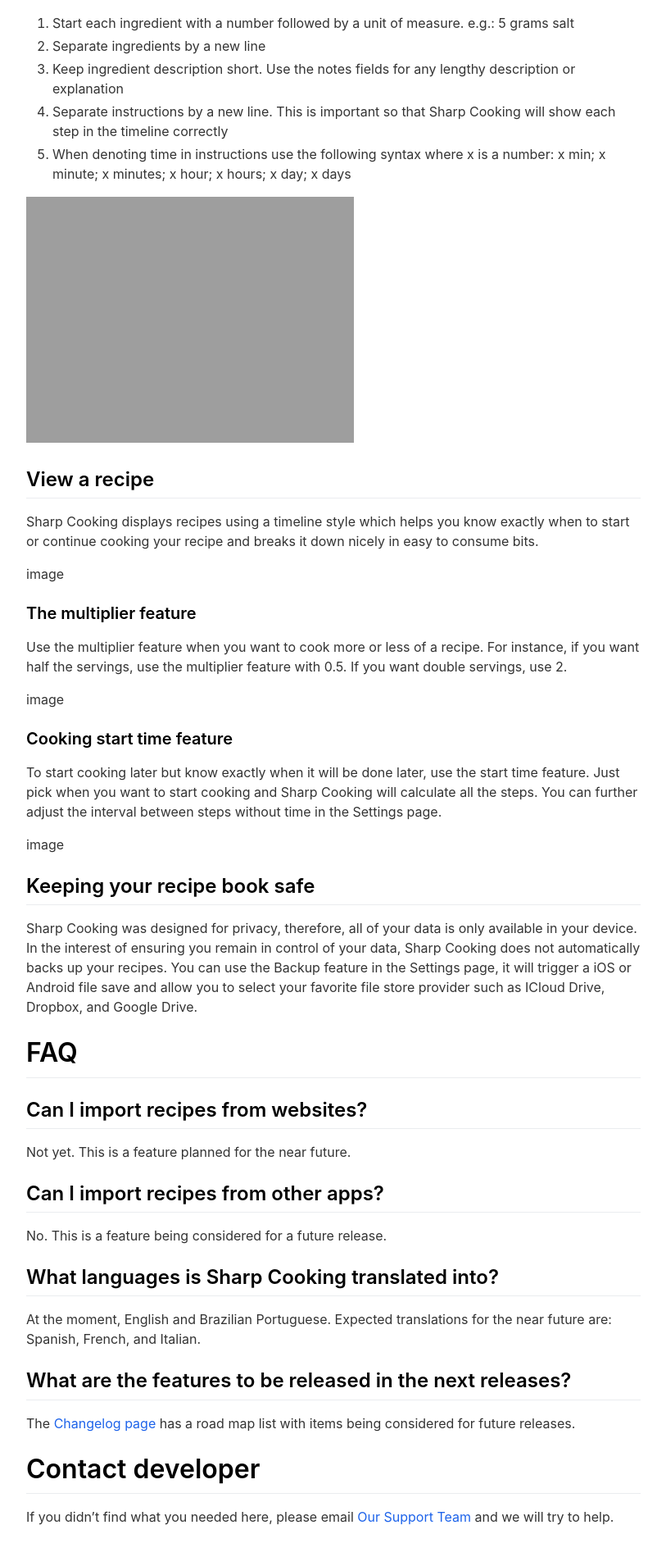
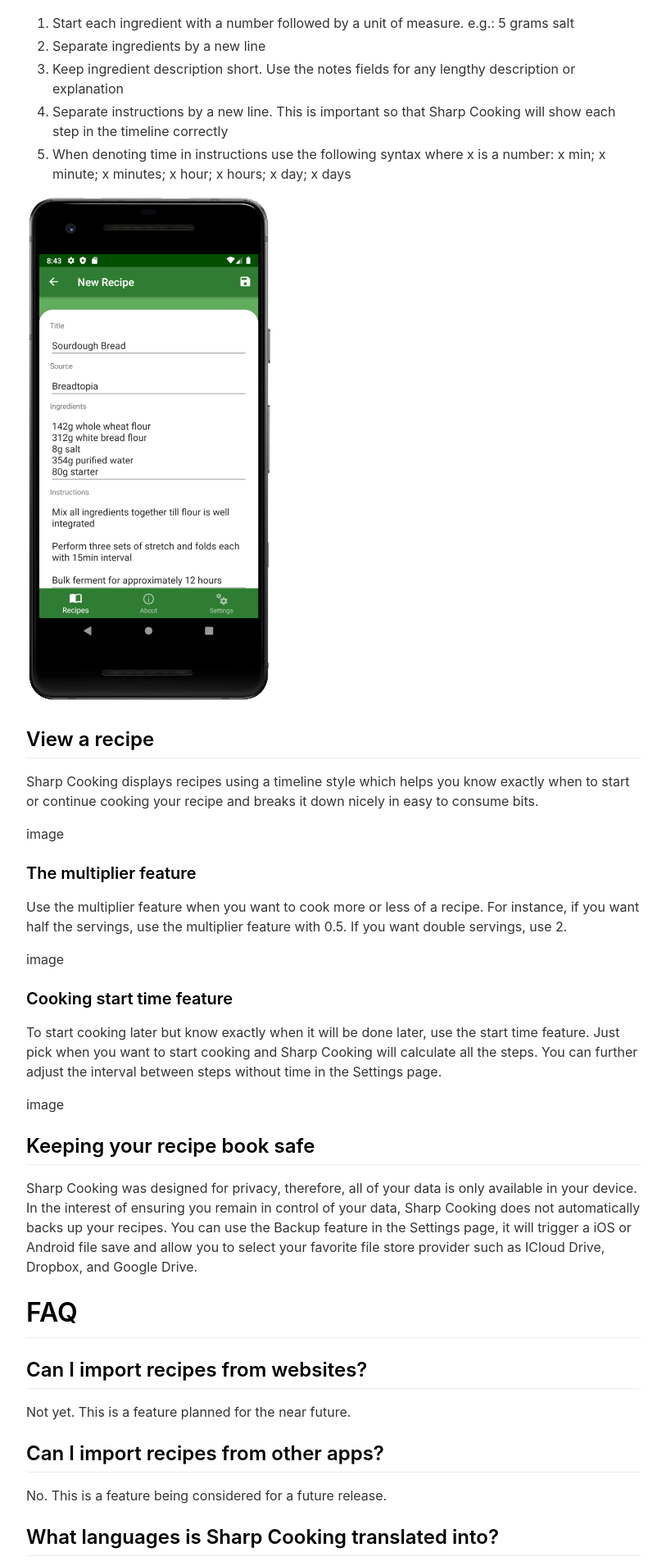
Before and after one commit to jlucaspains/sharp-cooking-pages, a Jekyll site: the page built from _pages/documentation.md, in a window 1280 px wide. Shown: the part 434-2344 px from the top of the page at 82% size, without its empty margins (233-1046 px from the left). Built offline with Jekyll 4.4.1, drawn with Linux system fonts in a browser that asks for light colours; nearby versions of some CDN libraries.

Commit message:
image resize test

```diff
--- a/_pages/documentation.md
+++ b/_pages/documentation.md
@@ -16,7 +16,7 @@ Creating or adjusting a recipe is as simple as it gets. Sharp Cooking's simplici
 4. Separate instructions by a new line. This is important so that Sharp Cooking will show each step in the timeline correctly
 5. When denoting time in instructions use the following syntax where x is a number: x min; x minute; x minutes; x hour; x hours; x day; x days
 
-![Android add new recipe](/assets/images/android_newrecipe.png =400x)
+![Android add new recipe](/assets/images/android_newrecipe.png){:class="doc-img"}
 
 ## View a recipe
 Sharp Cooking displays recipes using a timeline style which helps you know exactly when to start or continue cooking your recipe and breaks it down nicely in easy to consume bits.
--- a/_sass/layout.scss
+++ b/_sass/layout.scss
@@ -685,3 +685,7 @@ footer {
 .hidden {
 	display: none;
 }
+
+.doc-img {
+	width: 300px;
+}
```
Also changed, not shown: assets/images/android_newrecipe.png.
